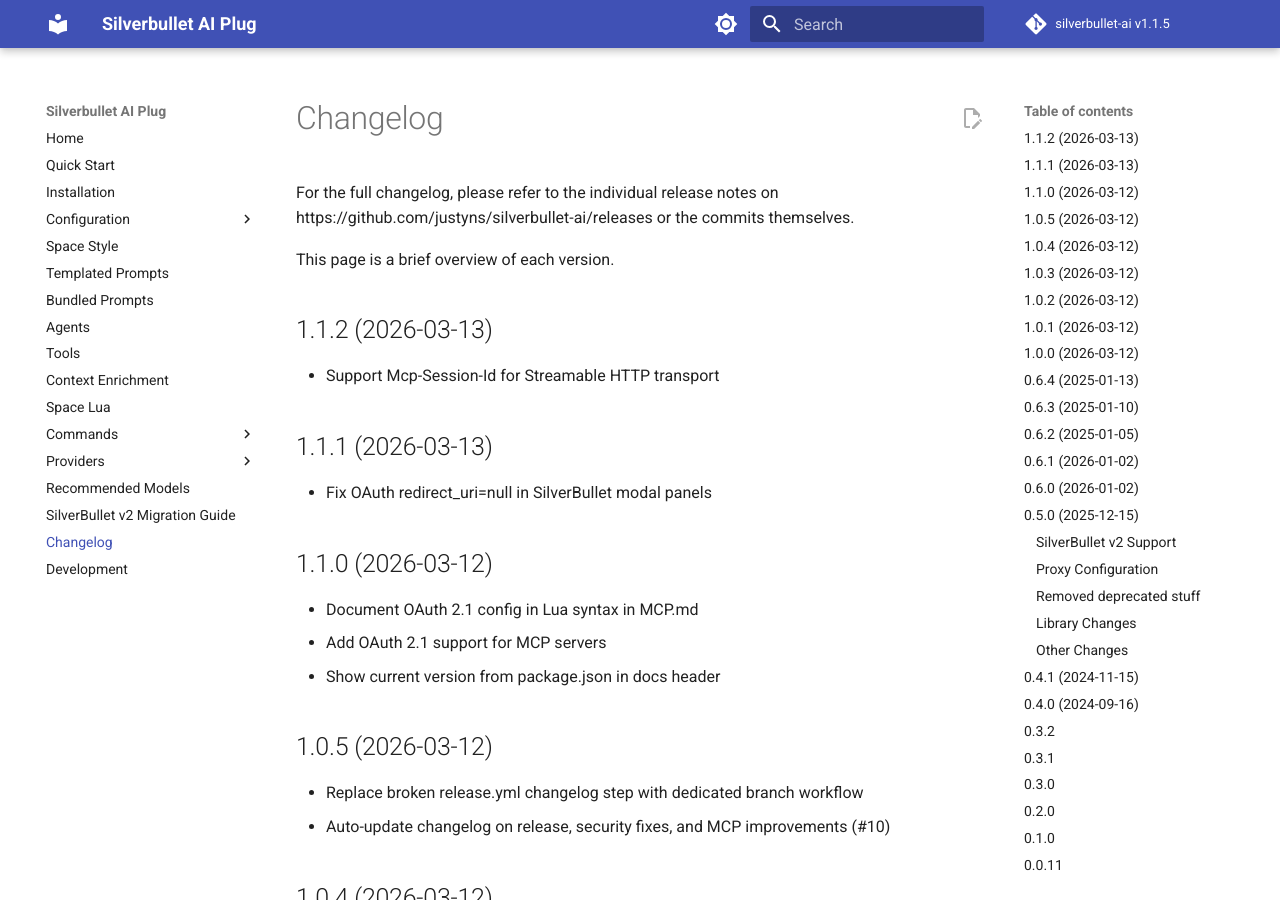
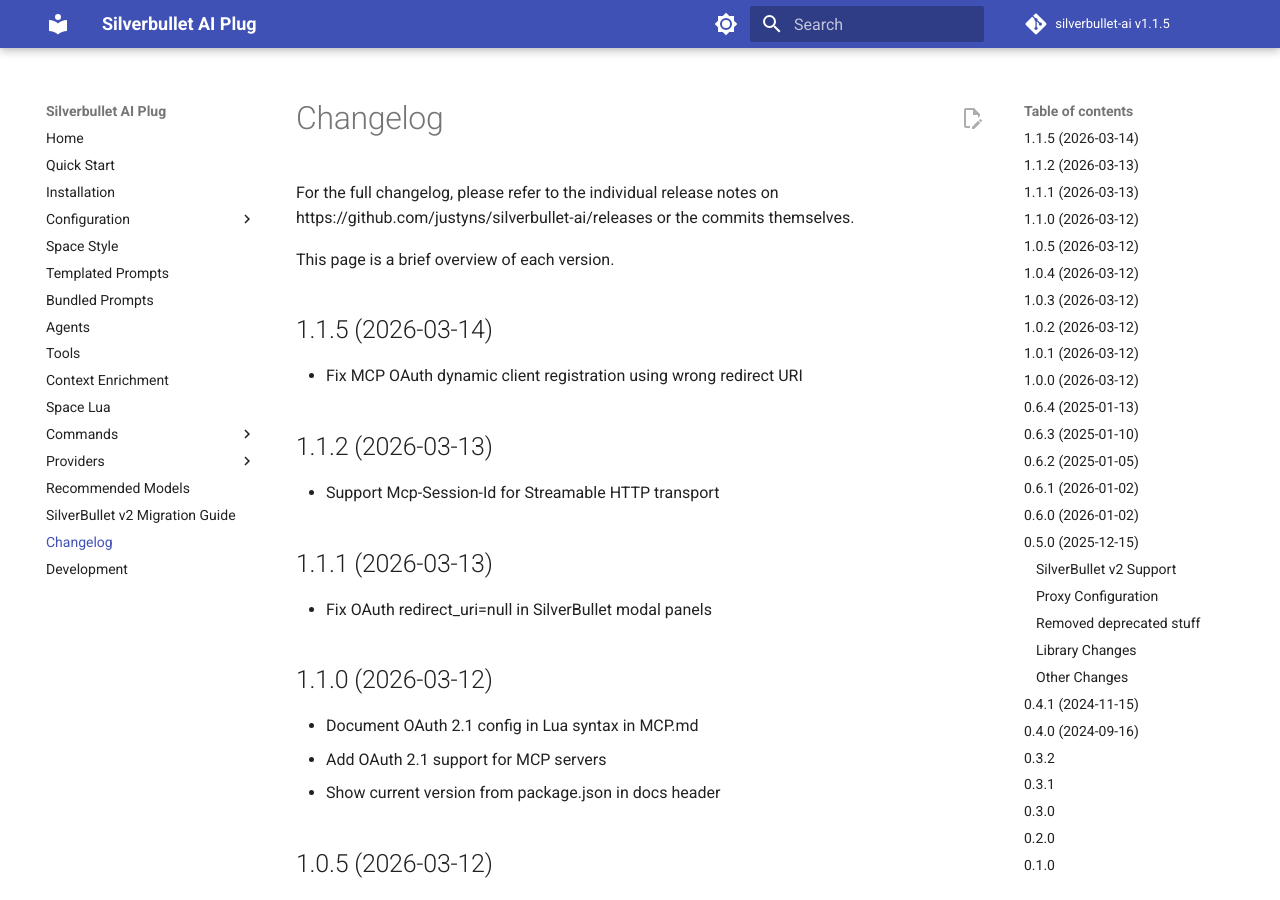
Before and after one commit to justyns/silverbullet-ai, an MkDocs documentation site: the page built from docs/Changelog.md, in a window 1280 px wide and 900 px high. Built offline with MkDocs 1.6.1 and Material for MkDocs 9.7.7, drawn with Linux system fonts in a browser that asks for light colours; comment, search, counter and statistics services are not loaded.

Commit message:
Update changelog for v1.1.5

```diff
--- a/docs/Changelog.md
+++ b/docs/Changelog.md
@@ -1,6 +1,10 @@
 For the full changelog, please refer to the individual release notes on https://github.com/justyns/silverbullet-ai/releases or the commits themselves.
 
 This page is a brief overview of each version.
+
+## 1.1.5 (2026-03-14)
+
+- Fix MCP OAuth dynamic client registration using wrong redirect URI
 
 ## 1.1.2 (2026-03-13)
 
```
